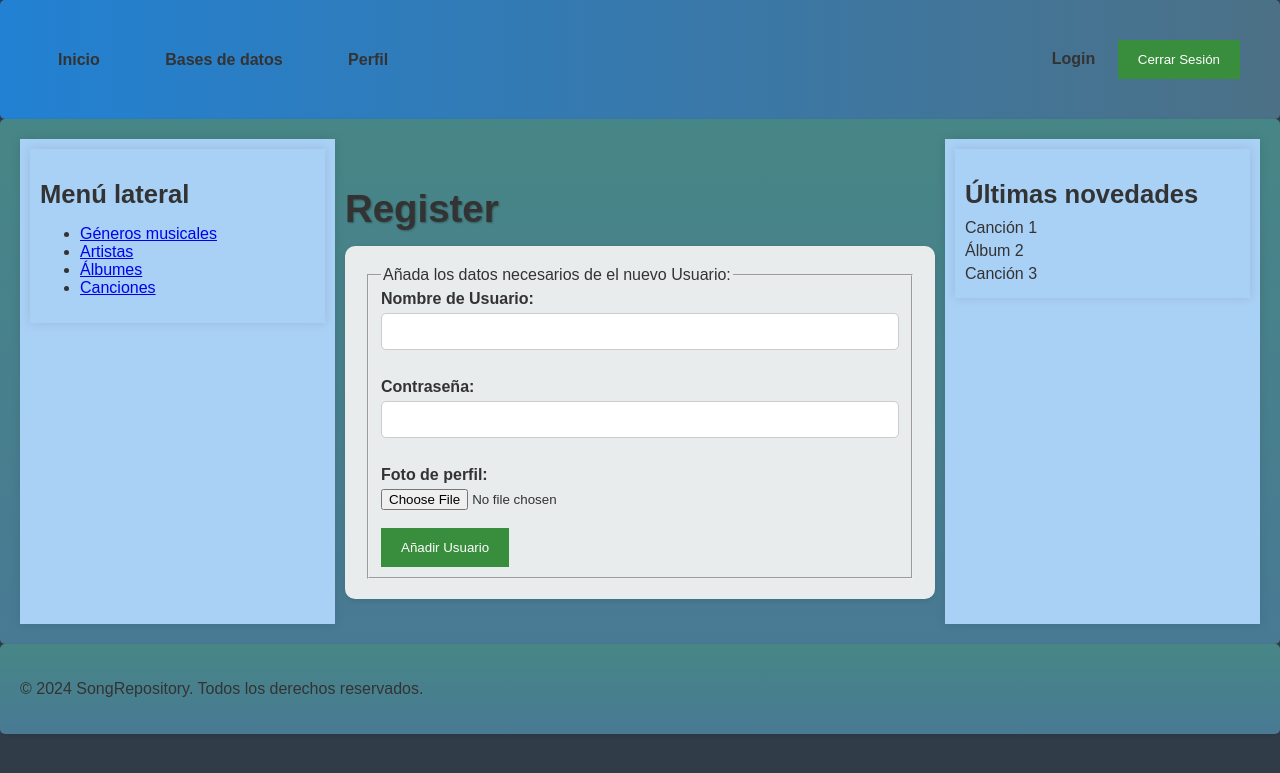
After one commit to lluchyluck/ProyectoABD, a PHP site: page /ProyectoABD/includes/src/register/register.php in a window 1280 px wide. The commit adds this page. Shown: the top 773 px of the page. Run offline with PHP 8.4, Linux system fonts and the light colour scheme.

Commit message:
V1.3 Register y Logica

```diff
--- a/assets/css/style.css
+++ b/assets/css/style.css
@@ -2,7 +2,7 @@
 body {
   font-family: 'Arial', sans-serif;
   margin: 0;
-  background-color: #f2f5f8; /* Light gray background */
+  background-color: #303d49; /* Light gray background */
   color: #333; /* Dark gray text for readability */
 }
 
@@ -20,12 +20,12 @@ header {
 /* Alternatively, use a gradient background */
 header {
   /* Remove background-image properties above */
-  background: linear-gradient(to right, #2281d3, #d3dfe6); /* Light blue gradient */
+  background: linear-gradient(to right, #2281d3, #4c7186); /* Light blue gradient */
 }
 
 main, footer {
   padding: 20px;
-  background: linear-gradient(to bottom, #478686, #d7e9f2); /* Light blue-green gradient */
+  background: linear-gradient(to bottom, #478686, #487a94); /* Light blue-green gradient */
   box-shadow: 0 2px 5px rgba(0, 0, 0, 0.1);
   border-radius: 5px;
 }
--- a/includes/src/login/formulario_login.php
+++ b/includes/src/login/formulario_login.php
@@ -19,6 +19,7 @@ class formulario_login extends formulario
         $htmlErroresGlobales = self::generaListaErroresGlobales($this->errores);
         $erroresCampos = self::generaErroresCampos(['nombreUsuario', 'password'], $this->errores, 'span', array('class' => 'error'));
 
+        //$rutaRegistro = RUTA_INCLUDES . "/src/register/register.php";
         // Se genera el HTML asociado a los campos del formulario y los mensajes de error.
         $html = <<<EOF
         $htmlErroresGlobales
@@ -38,6 +39,9 @@ class formulario_login extends formulario
             <br>
             <div>
                 <button type="submit" name="login">Entrar</button>
+            </div>
+            <div>
+            <p>¿No te has registrado todavía?, registrate aqui: <a href="/ProyectoABD/includes/src/register/register.php">Registro</a><p>
             </div>
         </fieldset>
         EOF;
--- /dev/null
+++ b/includes/src/register/formulario_register.php
@@ -0,0 +1,106 @@
+<?php
+
+require_once __DIR__ . "/../../config.php";
+require RUTA_INCLUDES . "/src/formulario.php";
+
+
+class formulario_register extends formulario
+{
+    protected $app;
+    protected $usuario;
+
+    public function __construct() {
+
+        parent::__construct('formAddUser', ['urlRedireccion' => "index.php", 'enctype' => 'multipart/form-data']);
+    }
+
+    protected function generaCamposFormulario(&$datos)
+    {
+        // Se generan los mensajes de error si existen.
+        $htmlErroresGlobales = self::generaListaErroresGlobales($this->errores);
+        $erroresCampos = self::generaErroresCampos(['nombreUsuario', 'contraseña', 'foto'], $this->errores, 'span', array('class' => 'error'));
+
+        // Se genera el HTML asociado a los campos del formulario y los mensajes de error.
+        $html = <<<EOF
+        $htmlErroresGlobales
+        <fieldset>
+            <legend>Añada los datos necesarios de el nuevo Usuario:</legend>
+            <div>
+                <label for="nombreUsuario"><strong>Nombre de Usuario:  </strong></label>
+                <input type="text" id="nombreUsuario" name="nombreUsuario"><br><br>
+                {$erroresCampos['nombreUsuario']}
+            </div>
+            <div>
+                <label for="contraseña"><strong>Contraseña:  </strong></label>
+                <input type="text" id="contrasena" name="contrasena"><br><br>
+                {$erroresCampos['contraseña']}
+            </div>
+            <div>
+                <label for="foto"><strong>Foto de perfil:  </strong></label>
+                <input type="file" id="foto" name="foto" accept="image/*">
+                {$erroresCampos['foto']}
+            </div>
+            <br>
+            <button type="submit">Añadir Usuario</button>
+        </fieldset>
+
+
+        EOF;
+        return $html;
+    }
+
+    protected function procesaFormulario(&$datos)
+    {
+
+        $nombreUsuario = trim($datos['nombreUsuario'] ?? '');
+        $nombreUsuario = filter_var($nombreUsuario, FILTER_SANITIZE_FULL_SPECIAL_CHARS);
+        if ( ! $nombreUsuario || empty($nombreUsuario) ) {
+            $this->errores['nombreUsuario'] = '<span style="color: red;">El nombre de usuario no puede estar vacío.</span>';
+
+        }
+        if (isset($datos['foto']) && $datos['foto']['error'] === UPLOAD_ERR_OK) {
+
+            //Subir el archivo a la ruta /img/...
+            $ruta_destino =  $_SERVER['DOCUMENT_ROOT'] . RUTA_IMG . "/" . $datos['foto']['name'];
+
+            if(!move_uploaded_file($datos['foto']['tmp_name'], $ruta_destino)){
+                $this->errores['foto'] = '<span style="color: red;">Ha habido un problema con la foto.</span>';
+            }
+
+        }
+
+        $foto = $datos['foto']['name'];
+        $urlFoto = "/" . $foto;
+
+        /*
+        if (count($this->errores) === 0) {
+
+            //$newUser = new Usuario($nombreUsuario, $contraseña, $nombre, $apellidos, $email, $telefono, $rol, $posicion, $urlFoto);
+
+            $app = Aplicacion::getInstance();
+
+            //comprobar que el usuario no esta ya en la base de datos para prevenir de duplicados
+            foreach ($users = $app->getAllUsers() as $u){
+                if($u->getUserName() == $nombreUsuario){
+                    $this->errores[] = '<span style="color: red;">Error al añadir un Usuario: usuario ya existente.</span>';
+                    return 1;
+                }
+            }
+
+            $resultt = Usuario::inserta($newUser);
+
+            $app->inserta($nombreUsuario);
+
+            if(!$resultt){
+                $this->errores[] = '<p style="color: red;">Error al añadir un Usuario.</p>';
+            }
+            else{
+
+                $_SESSION["mensaje"] = '<p style="color: green;">Usuario añadido con éxito.</p>';
+                $_SESSION["accion"] = true;
+
+            }
+        }
+        */
+    }
+}
--- /dev/null
+++ b/includes/src/register/register.php
@@ -0,0 +1,19 @@
+<?php
+
+require_once __DIR__ . "/../../config.php";
+require RUTA_INCLUDES . "/src/register/formulario_register.php";
+
+
+$formRegister = new formulario_register();
+$htmlFormRegister = $formRegister->gestiona();
+
+$tituloPagina = 'Register';
+
+$html = <<<EOS
+<article>
+    <h1>Register</h1>
+    $htmlFormRegister
+</article>
+EOS;
+
+require RUTA_INCLUDES . "/plantilla.php";
--- a/vistas/footer.php
+++ b/vistas/footer.php
@@ -0,0 +1 @@
+<p>© 2024 SongRepository. Todos los derechos reservados.</p>
```
Also changed, not shown: includes/src/app.php (added, +25 -0 lines), index.php (+20 -0 lines).
